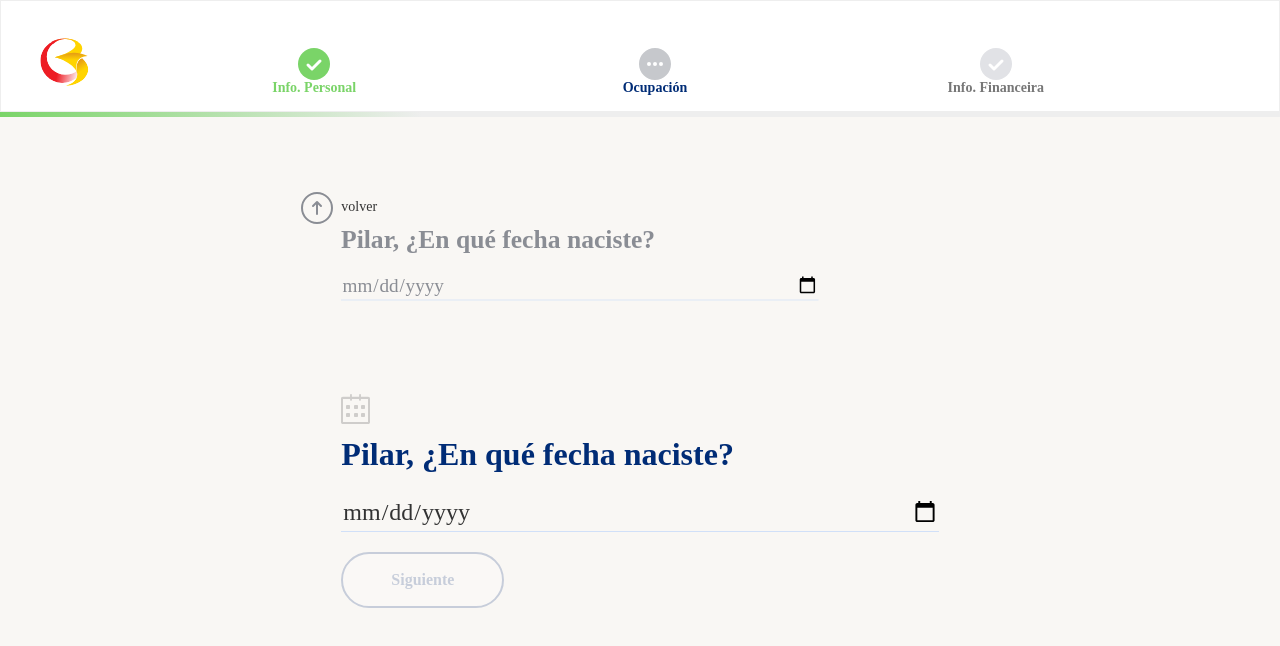
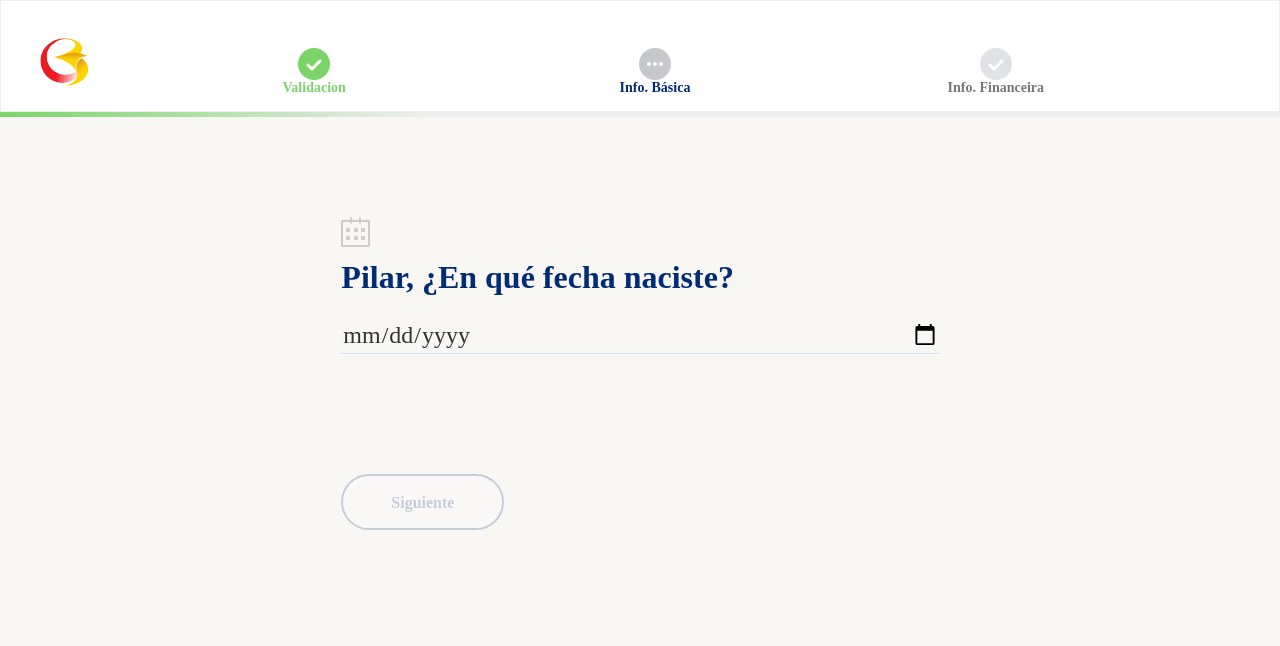
Before and after one commit to lcaice3/prueba-webpack2, an Angular app: page /welcome in a window 1280 px wide. Shown: the top 646 px of the page. Built offline with nearby package versions, Linux system fonts and the light colour scheme; a web font is replaced by a local one.

Commit message:
Implementacion formulario de datos básicos

```diff
--- a/src/app/components/basic-info/basic-info.component.html
+++ b/src/app/components/basic-info/basic-info.component.html
@@ -1,37 +1,52 @@
+<form #formPrueba='ngForm' >
+    <bdb-field-form [anterior]='birthDate.last' (back)='onBack()'>
+        <span><img src="../../assets/images/calendar.svg"></span>
+        <br>
+        <label for="birthDate" class="form-label">Pilar, ¿En qué fecha naciste?</label>
+        <input [disabled]='isBirthDateLast()' [(ngModel)]="birthDate.value" required type="date" class="form-text-input" name="birthDate">
+    </bdb-field-form>
 
-<form #basicInfo='ngForm'>
+    <bdb-field-form [anterior]='income.last' (back)='onBack()'>
+        <span><img src="../../assets/images/wallet.svg"></span>
+        <br>
+        <label for="income" class="form-label">¿Cuales son tus ingresos?</label>
+
+        <input [(ngModel)]="income.value" required type="text" class="form-text-input" name="income">
+    </bdb-field-form>
+
+    <bdb-field-form [anterior]= 'contractType.last' (back)='onBack()'>
+        <span><img src="../../assets/images/docs.svg"></span>
+        <br>
+        <label for="contractType" class="form-label">¿Qué tipo de contrato tienes actualmente?</label>
+
+        <input [(ngModel)]="contractType.value" required type="text" class="form-text-input" name="contractType">
+    </bdb-field-form>
+
+    <bdb-field-form [anterior]= 'permanency.last' (back)='onBack()'>
+        <span><img src="../../assets/images/clock.svg"></span>
+        <br>
+        <label for="permanency" class="form-label">¿Cuánto tiempo llevas en la empresa?</label>
+
+        <input [(ngModel)]="permanency.value" required type="text" class="form-text-input" name="permanency">
+    </bdb-field-form>
+
+    <bdb-field-form [anterior]= 'rent.last' (back)='onBack()'>
+        <span><img src="../../assets/images/doc.svg"></span>
+        <br>
+        <label for="rent" class="form-label">¿Declaras renta?</label>
+
+        <input [(ngModel)]="rent.value" required type="text" class="form-text-input" name="rent">
+    </bdb-field-form>
+
+    <bdb-field-form [anterior]= 'relation.last' (back)='onBack()'>
+        <span><img src="../../assets/images/doc.svg"></span>
+        <br>
+        <label for="rent" class="form-label">¿Estás relacionado con el banco?</label>
+
+        <input [(ngModel)]="relation.value" required type="text" class="form-text-input" name="relation">
+    </bdb-field-form>
 
 
-    <bdb-field-form [anterior]='true'>
-    <span><img src="../../assets/images/calendar.svg"></span>
-    <br>
-    <label for="identityNumber" class="form-label">Pilar, ¿En qué fecha naciste?</label>
-
-    <input
-     [(ngModel)]="birthdate"
-     required
-     type="date"
-     class="form-text-input"
-     name="birthdate" >
-    </bdb-field-form>
-
-    <bdb-field-form [anterior]='false'>
-        <span><img src="../../assets/images/calendar.svg"></span>
-        <br>
-        <label for="identityNumber" class="form-label">Pilar, ¿En qué fecha naciste?</label>
-
-        <input
-         [(ngModel)]="birthdate"
-         required
-         type="date"
-         class="form-text-input"
-         name="birthdate" >
-        </bdb-field-form>
-
-    <button
-    [disabled]='basicInfo.form.invalid'
-     type="submit"
-    class="btn btn-lg btn-default"
-     > Siguiente
+    <button (click)='onClick()' [disabled]='validarCampoActual(formPrueba)' type="submit" class="btn btn-lg btn-default"> Siguiente
     </button>
 </form>
--- a/src/app/components/basic-info/basic-info.component.ts
+++ b/src/app/components/basic-info/basic-info.component.ts
@@ -7,10 +7,89 @@ import { Component, OnInit } from '@angular/core';
 })
 export class BasicInfoComponent implements OnInit {
 
-  birthdate: Date;
-  constructor() { }
+  birthDate = {value: null, last: false}
+  income = {value: null, last: null};
+  contractType = { value: null, last: null};
+  permanency = { value: null, last: null};
+  rent = { value: null, last: null};
+  relation = { value: null, last: null};
+  campos: Array<{value,last}> =[] ;
+  constructor() {
+    this.campos.push(this.birthDate);
+    this.campos.push(this.income);
+    this.campos.push(this.contractType);
+    this.campos.push(this.permanency);
+    this.campos.push(this.relation);
+    this.campos.push(this.rent);
+  }
 
   ngOnInit() {
   }
 
+
+  isBirthDateLast(){
+    if(this.birthDate.last == null || this.birthDate.last){
+      return true;
+    }else{
+      return false;
+    }
+  }
+
+  isIncomelast(){
+    if(this.income.last == null || this.income.last){
+      return true;
+    }else{
+      return false;
+    }
+  }
+
+  isContractTypelast(){
+    if(this.contractType.last == null || this.contractType.last){
+      return true;
+    }else{
+      return false;
+    }
+  }
+
+  validarCampoActual(formulario){
+    //return this.birthDate.value == null;
+    let isInvalid = true;
+    this.campos.forEach(campo => {
+      if(campo.last == false){
+        isInvalid = campo.value == null;
+      }
+    });
+    return isInvalid;
+  }
+
+  onClick(){
+    let campo;
+    for(let i = 0; i < this.campos.length; i++){
+      campo = this.campos[i];
+      if(campo.last == false){
+         campo.last = true;
+         this.campos[i+1].last = false;
+         if(this.campos[i-1]){
+          this.campos[i-1].last = null;
+         }
+         return;
+      }
+    }
+  }
+
+  onBack(){
+    let campo;
+    for(let i = 0; i < this.campos.length; i++){
+      campo = this.campos[i];
+      if(campo.last == true){
+         campo.last = false;
+         this.campos[i+1].last = null;
+         if(this.campos[i-1]){
+          this.campos[i-1].last = true;
+         }
+         return;
+      }
+    }
+  }
+
 }
--- a/src/app/components/field-form/field-form.component.html
+++ b/src/app/components/field-form/field-form.component.html
@@ -1,9 +1,9 @@
 
-<div class="back" *ngIf='isAnterior()' >
+<div (click)='emitBack()' class="back" *ngIf='isAnterior()' >
 <img class="back-arrow" src="../../assets/images/back.svg">
-<span>volver</span>
+<p>volver</p>
 </div>
 <br>
-<div class="input animated" [class.slideOutUp] = 'isAnterior()'  >
+<div *ngIf='isVisible()' class="input animated" [class.slideOutUp] = 'isAnterior()'  >
   <ng-content> </ng-content>
 </div>
--- a/src/app/components/field-form/field-form.component.ts
+++ b/src/app/components/field-form/field-form.component.ts
@@ -1,4 +1,4 @@
-import { Component, OnInit, Input } from '@angular/core';
+import { Component, OnInit, Input, Output, EventEmitter } from '@angular/core';
 
 @Component({
   selector: 'bdb-field-form',
@@ -7,14 +7,23 @@ import { Component, OnInit, Input } from '@angular/core';
 })
 export class FieldFormComponent implements OnInit {
 
-  @Input('anterior') anterior: boolean;
+  @Input('anterior') anterior: Boolean;
+  @Output('back') back = new EventEmitter();
 
     constructor() { }
 
     ngOnInit() {
     }
 
-    public isAnterior():boolean{
+    public isAnterior():Boolean{
       return this.anterior;
     }
+    public isVisible():Boolean{
+      return this.anterior != null;
+    }
+
+    public emitBack(){
+      this.back.emit();
+    }
+
 }
--- a/src/app/components/nav/nav.component.html
+++ b/src/app/components/nav/nav.component.html
@@ -17,8 +17,8 @@ class="navbar navbar-default">
                 <img src="../../assets/images/logo-bb.svg" class="logo-bb">
             </a>
             <ul class="nav-items">
-                <li class="nav-item done">Info. Personal</li>
-                <li class="nav-item current">Ocupación</li>
+                <li class="nav-item done">Validacion</li>
+                <li class="nav-item current">Info. Básica</li>
                 <li class="nav-item next">Info. Financeira</li>
             </ul>
         </div>
```
Also changed, not shown: src/assets/css/app.css, src/assets/images/clock.svg (added), src/assets/images/doc.svg (added).
